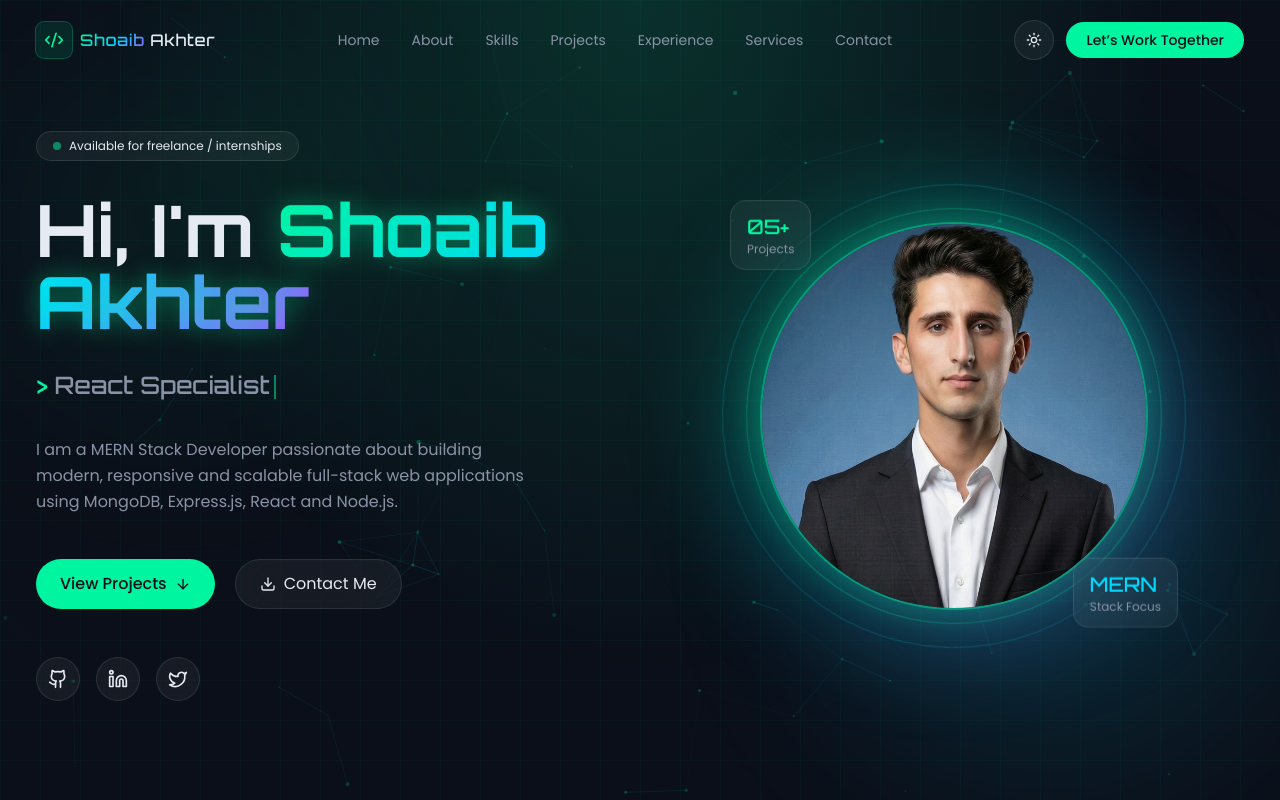
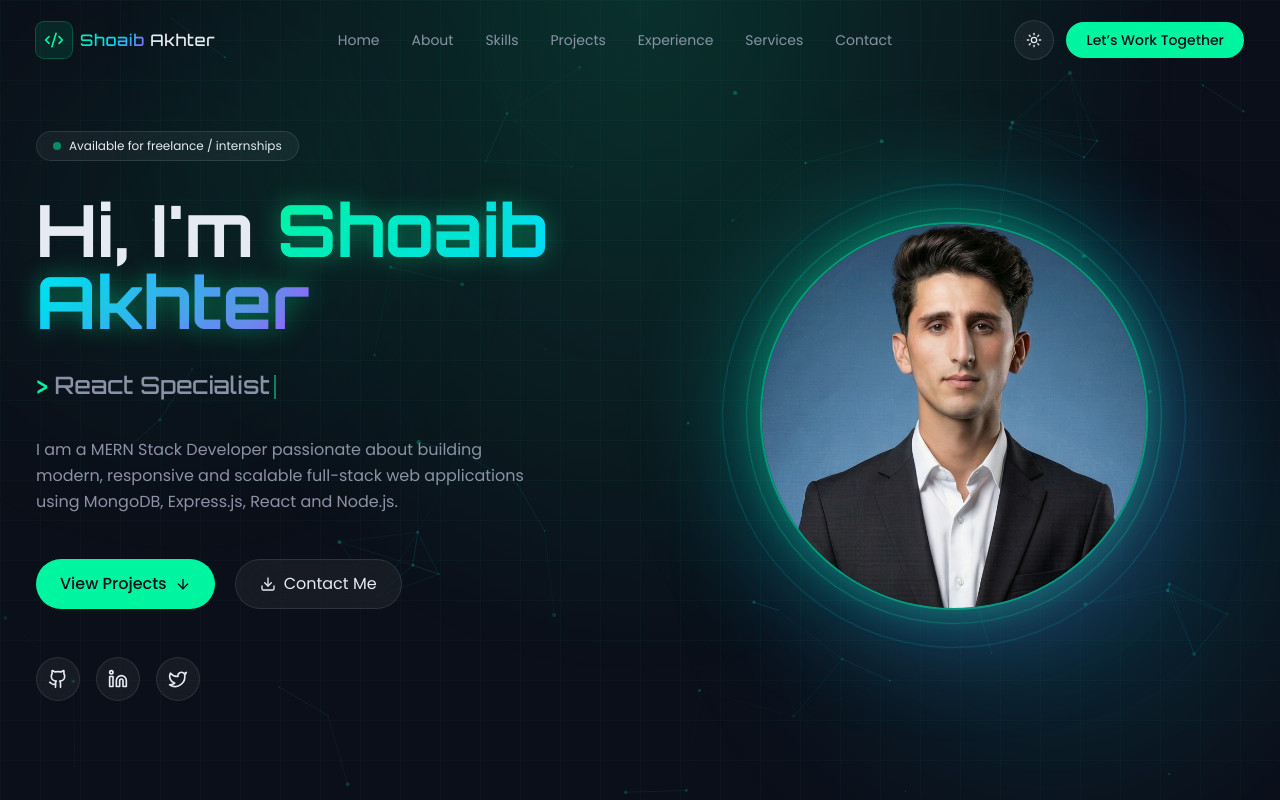
Before and after one commit to saofficial344-dev/portfolio, a React (Vite) app: page / in a window 1280 px wide. Shown: the top 800 px of the page. Built offline with nearby package versions, Linux system fonts and the light colour scheme.

Commit message:
code updated

```diff
--- a/src/sections/Hero.jsx
+++ b/src/sections/Hero.jsx
@@ -52,32 +52,27 @@ export default function Hero() {
           className="space-y-8"
         >
 
-          {/* Availability */}
           <div className="inline-flex items-center gap-2 glass px-4 py-1.5 text-xs">
             <span className="h-2 w-2 rounded-full bg-primary animate-pulse" />
             Available for freelance / internships
           </div>
 
-          {/* Name */}
           <h1 className="font-display text-5xl md:text-6xl lg:text-7xl font-bold leading-[1.05]">
             Hi, I'm{" "}
             <span className="gradient-text glow-text">Shoaib Akhter</span>
           </h1>
 
-          {/* Role typing */}
           <div className="text-xl md:text-2xl text-muted font-display h-9">
             <span className="text-primary">{">"}</span> {text}
             <span className="inline-block w-[2px] h-6 bg-primary ml-1 animate-pulse align-middle" />
           </div>
 
-          {/* Description */}
           <p className="text-muted max-w-lg leading-relaxed">
             I am a MERN Stack Developer passionate about building modern,
             responsive and scalable full-stack web applications using
             MongoDB, Express.js, React and Node.js.
           </p>
 
-          {/* Buttons */}
           <div className="flex flex-wrap gap-5 pt-3">
 
             <a
@@ -98,23 +93,41 @@ export default function Hero() {
 
           </div>
 
-          {/* Social */}
+          {/* ✅ FIXED SOCIAL SECTION (NO LOOP, NO DUPLICATE) */}
           <div className="flex items-center gap-4 pt-4">
-            {[Github, Linkedin, Twitter].map((I, i) => (
-              <a
-                key={i}
-                href="#"
-                aria-label="social"
-                className="h-11 w-11 rounded-full glass flex items-center justify-center hover:text-primary hover:-translate-y-0.5 transition"
-              >
-                <I className="h-5 w-5" />
-              </a>
-            ))}
+
+            <a
+              href="https://github.com/saofficial344-dev"
+              target="_blank"
+              rel="noopener noreferrer"
+              className="h-11 w-11 rounded-full glass flex items-center justify-center hover:text-primary hover:-translate-y-1 transition-all duration-300"
+            >
+              <Github className="h-5 w-5" />
+            </a>
+
+            <a
+              href="https://linkedin.com"
+              target="_blank"
+              rel="noopener noreferrer"
+              className="h-11 w-11 rounded-full glass flex items-center justify-center hover:text-[#0A66C2] hover:-translate-y-1 transition-all duration-300"
+            >
+              <Linkedin className="h-5 w-5" />
+            </a>
+
+            <a
+              href="https://x.com/akhter_shoaib07"
+              target="_blank"
+              rel="noopener noreferrer"
+              className="h-11 w-11 rounded-full glass flex items-center justify-center hover:text-sky-400 hover:-translate-y-1 transition-all duration-300"
+            >
+              <Twitter className="h-5 w-5" />
+            </a>
+
           </div>
 
         </motion.div>
 
-        {/* Right Side (image section same) */}
+        {/* Right Side */}
         <motion.div
           initial={{ opacity: 0, scale: 0.85 }}
           animate={{ opacity: 1, scale: 1 }}
@@ -128,31 +141,8 @@ export default function Hero() {
             <div className="absolute -inset-10 rounded-full border border-secondary/20 animate-[spin_30s_linear_infinite_reverse]" />
 
             <div className="relative h-72 w-72 md:h-96 md:w-96 rounded-full overflow-hidden ring-2 ring-primary/40 shadow-glow">
-              <img
-                src="self.jpeg"
-                alt="profile"
-                className="h-full w-full object-cover"
-              />
+              <img src="self.jpeg" alt="profile" className="h-full w-full object-cover" />
             </div>
-
-            {/* Stats (realistic version) */}
-            <motion.div
-              animate={{ y: [0, -10, 0] }}
-              transition={{ duration: 3, repeat: Infinity }}
-              className="absolute -top-4 -left-8 glass px-4 py-3 text-sm hidden md:block"
-            >
-              <div className="text-primary font-display text-xl">05+</div>
-              <div className="text-xs text-muted">Projects</div>
-            </motion.div>
-
-            <motion.div
-              animate={{ y: [0, 10, 0] }}
-              transition={{ duration: 4, repeat: Infinity }}
-              className="absolute -bottom-4 -right-8 glass px-4 py-3 text-sm hidden md:block"
-            >
-              <div className="text-secondary font-display text-xl">MERN</div>
-              <div className="text-xs text-muted">Stack Focus</div>
-            </motion.div>
 
           </div>
         </motion.div>
```
Also changed, not shown: src/lib/data.js.
